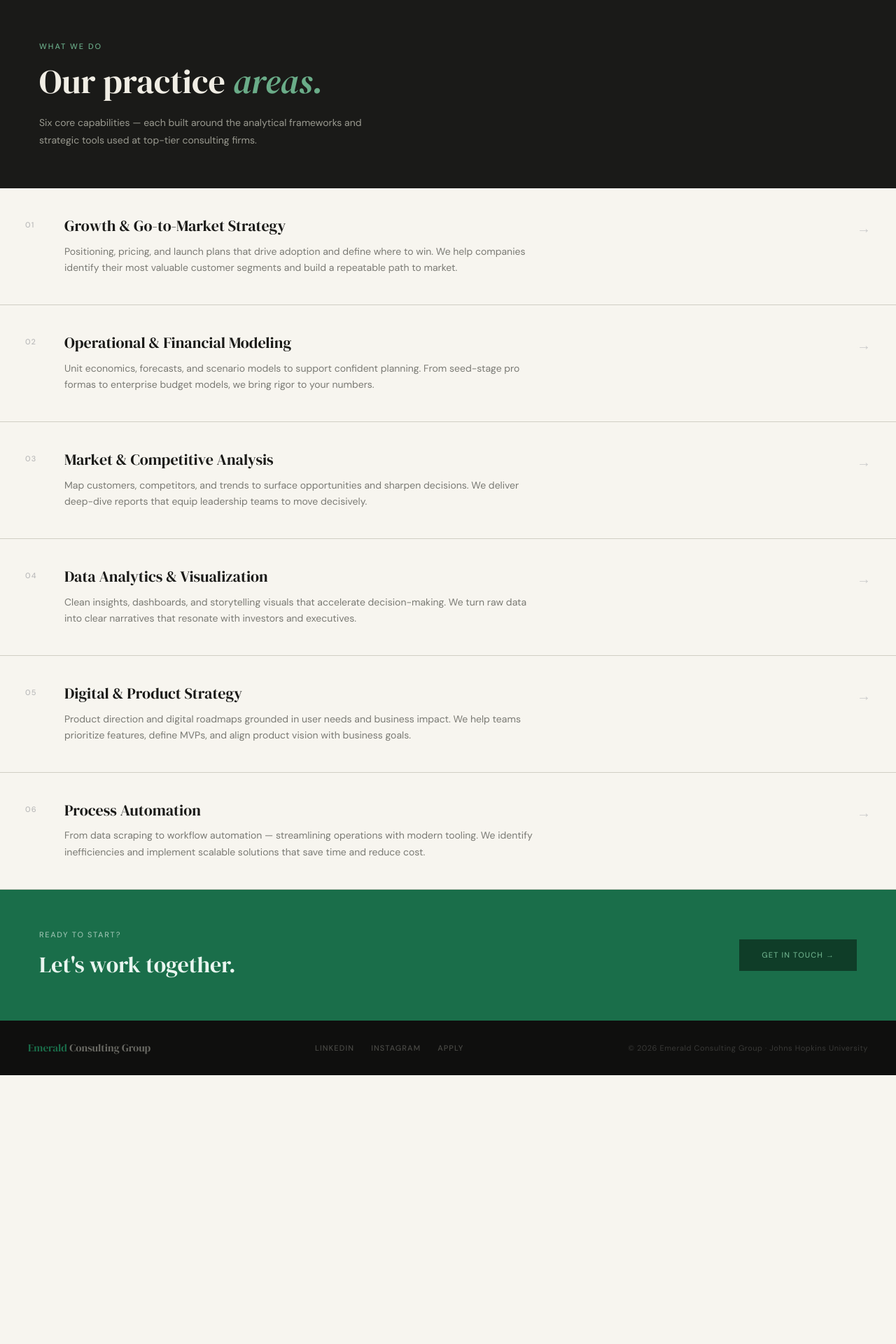
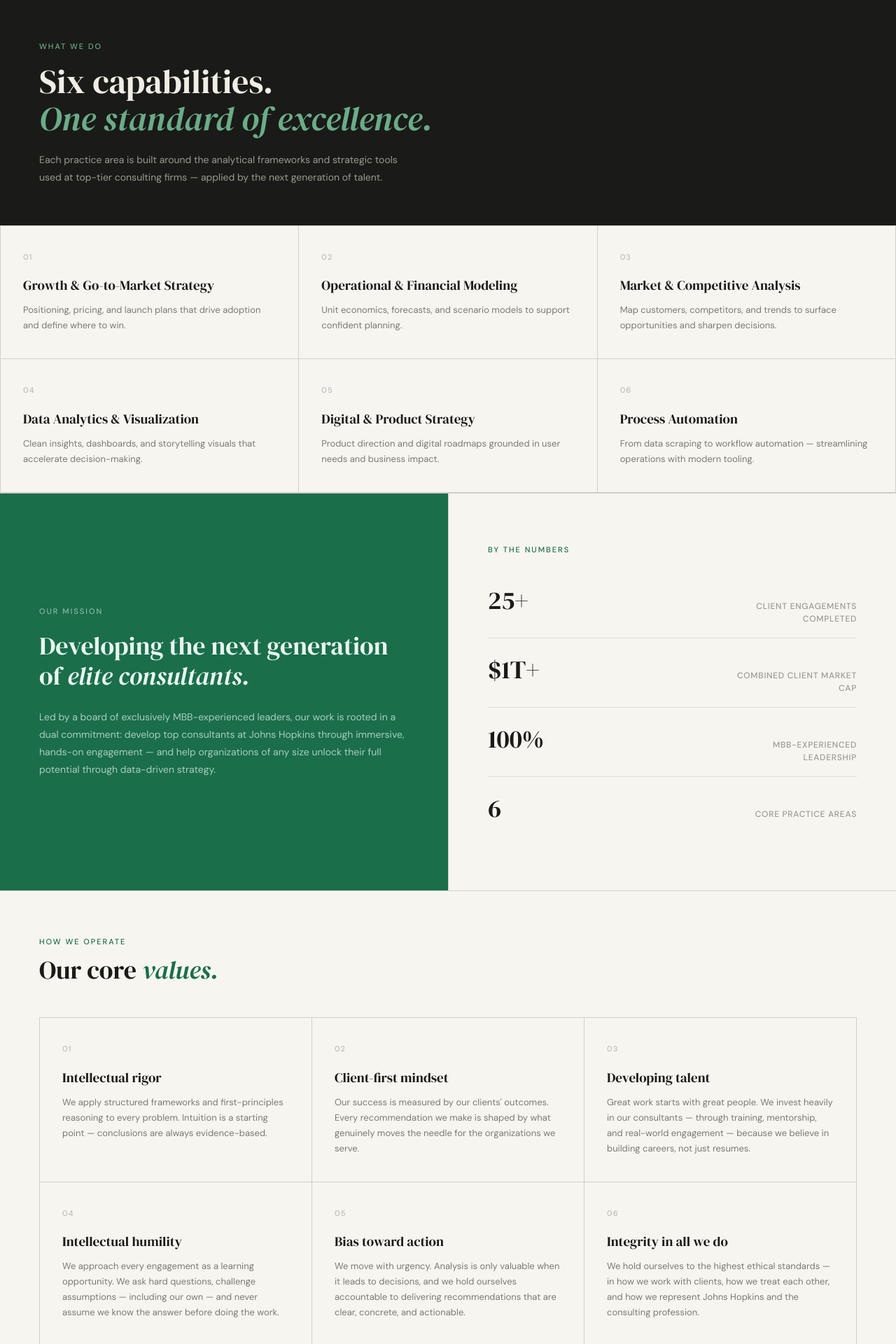
Before and after one commit to jxue16/emerald-website, a Next.js app: page /practice-areas in a window 1280 px wide. Shown: the part 80-2000 px from the top of the page at 70% size. Before the commit the page ends 1616 px from the top, so only its background shows below. Built offline with nearby package versions, Linux system fonts and the light colour scheme.

Commit message:
change practice areas

```diff
--- a/app/practice-areas/page.tsx
+++ b/app/practice-areas/page.tsx
@@ -2,12 +2,69 @@ import Nav from "../components/Nav";
 import Footer from "../components/Footer";
 
 const practices = [
-  { num: "01", title: "Growth & Go-to-Market Strategy", desc: "Positioning, pricing, and launch plans that drive adoption and define where to win. We help companies identify their most valuable customer segments and build a repeatable path to market." },
-  { num: "02", title: "Operational & Financial Modeling", desc: "Unit economics, forecasts, and scenario models to support confident planning. From seed-stage pro formas to enterprise budget models, we bring rigor to your numbers." },
-  { num: "03", title: "Market & Competitive Analysis", desc: "Map customers, competitors, and trends to surface opportunities and sharpen decisions. We deliver deep-dive reports that equip leadership teams to move decisively." },
-  { num: "04", title: "Data Analytics & Visualization", desc: "Clean insights, dashboards, and storytelling visuals that accelerate decision-making. We turn raw data into clear narratives that resonate with investors and executives." },
-  { num: "05", title: "Digital & Product Strategy", desc: "Product direction and digital roadmaps grounded in user needs and business impact. We help teams prioritize features, define MVPs, and align product vision with business goals." },
-  { num: "06", title: "Process Automation", desc: "From data scraping to workflow automation — streamlining operations with modern tooling. We identify inefficiencies and implement scalable solutions that save time and reduce cost." },
+  {
+    num: "01",
+    title: "Growth & Go-to-Market Strategy",
+    desc: "Positioning, pricing, and launch plans that drive adoption and define where to win.",
+  },
+  {
+    num: "02",
+    title: "Operational & Financial Modeling",
+    desc: "Unit economics, forecasts, and scenario models to support confident planning.",
+  },
+  {
+    num: "03",
+    title: "Market & Competitive Analysis",
+    desc: "Map customers, competitors, and trends to surface opportunities and sharpen decisions.",
+  },
+  {
+    num: "04",
+    title: "Data Analytics & Visualization",
+    desc: "Clean insights, dashboards, and storytelling visuals that accelerate decision-making.",
+  },
+  {
+    num: "05",
+    title: "Digital & Product Strategy",
+    desc: "Product direction and digital roadmaps grounded in user needs and business impact.",
+  },
+  {
+    num: "06",
+    title: "Process Automation",
+    desc: "From data scraping to workflow automation — streamlining operations with modern tooling.",
+  },
+];
+
+const values = [
+  {
+    num: "01",
+    title: "Intellectual rigor",
+    desc: "We apply structured frameworks and first-principles reasoning to every problem. Intuition is a starting point — conclusions are always evidence-based.",
+  },
+  {
+    num: "02",
+    title: "Client-first mindset",
+    desc: "Our success is measured by our clients' outcomes. Every recommendation we make is shaped by what genuinely moves the needle for the organizations we serve.",
+  },
+  {
+    num: "03",
+    title: "Developing talent",
+    desc: "Great work starts with great people. We invest heavily in our consultants — through training, mentorship, and real-world engagement — because we believe in building careers, not just resumes.",
+  },
+  {
+    num: "04",
+    title: "Intellectual humility",
+    desc: "We approach every engagement as a learning opportunity. We ask hard questions, challenge assumptions — including our own — and never assume we know the answer before doing the work.",
+  },
+  {
+    num: "05",
+    title: "Bias toward action",
+    desc: "We move with urgency. Analysis is only valuable when it leads to decisions, and we hold ourselves accountable to delivering recommendations that are clear, concrete, and actionable.",
+  },
+  {
+    num: "06",
+    title: "Integrity in all we do",
+    desc: "We hold ourselves to the highest ethical standards — in how we work with clients, how we treat each other, and how we represent Johns Hopkins and the consulting profession.",
+  },
 ];
 
 export default function PracticeAreas() {
@@ -17,52 +74,110 @@ export default function PracticeAreas() {
         @import url('https://fonts.googleapis.com/css2?family=DM+Serif+Display:ital@0;1&family=DM+Sans:wght@300;400;500&display=swap');
         *, *::before, *::after { box-sizing: border-box; margin: 0; padding: 0; }
         body { background: #f7f5ef; }
-        .practice-card { background: #f7f5ef; padding: 40px 36px; transition: background 0.2s; border-bottom: 0.5px solid #d0cec4; }
+
+        .practice-card { background: #f7f5ef; padding: 36px 32px; transition: background 0.2s; cursor: default; }
         .practice-card:hover { background: #1a1a18; }
         .practice-card:hover .pc-num { color: #1a6e4a; }
         .practice-card:hover .pc-title { color: #f0ede4; }
         .practice-card:hover .pc-desc { color: #7a7a74; }
-        .practice-card:hover .pc-arrow { color: #1a6e4a; }
+
+        .value-card { background: #f7f5ef; padding: 36px 32px; transition: background 0.2s; cursor: default; }
+        .value-card:hover { background: #1a6e4a; }
+        .value-card:hover .vc-num { color: rgba(232,245,239,0.4); }
+        .value-card:hover .vc-title { color: #e8f5ef; }
+        .value-card:hover .vc-desc { color: rgba(232,245,239,0.7); }
+
+        .two-grid { display: grid; grid-template-columns: 1fr 1fr; }
+        .three-grid { display: grid; grid-template-columns: repeat(3, 1fr); gap: 1px; background: #d0cec4; border: 0.5px solid #d0cec4; }
+
+        @media (max-width: 900px) {
+          .three-grid { grid-template-columns: 1fr !important; }
+          .two-grid { grid-template-columns: 1fr !important; }
+        }
       `}</style>
+
       <div style={{ fontFamily: "'DM Sans', sans-serif", backgroundColor: "#f7f5ef", color: "#1a1a18", minHeight: "100vh", display: "flex", flexDirection: "column" }}>
         <Nav />
 
         {/* PAGE HEADER */}
-        <div style={{ backgroundColor: "#1a1a18", padding: "64px 56px 56px" }}>
+        <div style={{ backgroundColor: "#1a1a18", padding: "64px 56px 0" }}>
           <p style={{ fontSize: 11, letterSpacing: "0.18em", textTransform: "uppercase", color: "#6aac88", marginBottom: 16, fontWeight: 500 }}>What we do</p>
-          <h1 style={{ fontFamily: "'DM Serif Display', serif", fontSize: 48, color: "#f0ede4", fontWeight: 400, lineHeight: 1.1, maxWidth: 600 }}>
-            Our practice <em style={{ fontStyle: "italic", color: "#6aac88" }}>areas.</em>
+          <h1 style={{ fontFamily: "'DM Serif Display', serif", fontSize: 48, color: "#f0ede4", fontWeight: 400, lineHeight: 1.1, maxWidth: 640 }}>
+            Six capabilities.<br />
+            <em style={{ fontStyle: "italic", color: "#6aac88" }}>One standard of excellence.</em>
           </h1>
-          <p style={{ fontSize: 14, color: "#9a9a90", lineHeight: 1.8, maxWidth: 520, marginTop: 20 }}>
-            Six core capabilities — each built around the analytical frameworks and strategic tools used at top-tier consulting firms.
+          <p style={{ fontSize: 14, color: "#9a9a90", lineHeight: 1.8, maxWidth: 520, margin: "20px 0 56px" }}>
+            Each practice area is built around the analytical frameworks and strategic tools used at top-tier consulting firms — applied by the next generation of talent.
           </p>
         </div>
 
-        {/* PRACTICES LIST */}
-        <div style={{ flex: 1 }}>
+        {/* PRACTICE GRID */}
+        <div className="three-grid">
           {practices.map((p) => (
             <div key={p.num} className="practice-card">
-              <div style={{ display: "flex", alignItems: "flex-start", justifyContent: "space-between", gap: 40 }}>
-                <div style={{ display: "flex", gap: 32, alignItems: "flex-start", flex: 1 }}>
-                  <span className="pc-num" style={{ fontSize: 11, color: "#bbb", letterSpacing: "0.1em", fontWeight: 500, minWidth: 24, paddingTop: 4 }}>{p.num}</span>
-                  <div>
-                    <div className="pc-title" style={{ fontFamily: "'DM Serif Display', serif", fontSize: 22, color: "#1a1a18", marginBottom: 12, lineHeight: 1.2, fontWeight: 400 }}>{p.title}</div>
-                    <div className="pc-desc" style={{ fontSize: 14, color: "#7a7a74", lineHeight: 1.7, maxWidth: 680 }}>{p.desc}</div>
-                  </div>
-                </div>
-                <span className="pc-arrow" style={{ fontSize: 20, color: "#ccc", paddingTop: 2 }}>→</span>
-              </div>
+              <div className="pc-num" style={{ fontSize: 11, color: "#bbb", letterSpacing: "0.1em", marginBottom: 20, fontWeight: 500 }}>{p.num}</div>
+              <div className="pc-title" style={{ fontFamily: "'DM Serif Display', serif", fontSize: 19, color: "#1a1a18", marginBottom: 12, lineHeight: 1.3, fontWeight: 400 }}>{p.title}</div>
+              <div className="pc-desc" style={{ fontSize: 13, color: "#7a7a74", lineHeight: 1.7 }}>{p.desc}</div>
             </div>
           ))}
         </div>
 
+        {/* MISSION STATEMENT */}
+        <div className="two-grid" style={{ borderTop: "0.5px solid #d0cec4", borderBottom: "0.5px solid #d0cec4" }}>
+          <div style={{ backgroundColor: "#1a6e4a", padding: "72px 56px", display: "flex", flexDirection: "column", justifyContent: "center" }}>
+            <p style={{ fontSize: 11, letterSpacing: "0.18em", textTransform: "uppercase", color: "rgba(232,245,239,0.55)", fontWeight: 500, marginBottom: 20 }}>Our mission</p>
+            <h2 style={{ fontFamily: "'DM Serif Display', serif", fontSize: 36, color: "#e8f5ef", fontWeight: 400, lineHeight: 1.2, marginBottom: 24 }}>
+              Developing the next generation of{" "}
+              <em style={{ fontStyle: "italic" }}>elite consultants.</em>
+            </h2>
+            <p style={{ fontSize: 14, color: "rgba(232,245,239,0.7)", lineHeight: 1.8 }}>
+              Led by a board of exclusively MBB-experienced leaders, our work is rooted in a dual commitment: develop top consultants at Johns Hopkins through immersive, hands-on engagement — and help organizations of any size unlock their full potential through data-driven strategy.
+            </p>
+          </div>
+          <div style={{ backgroundColor: "#f7f5ef", padding: "72px 56px", display: "flex", flexDirection: "column", justifyContent: "center", borderLeft: "0.5px solid #d0cec4" }}>
+            <p style={{ fontSize: 11, letterSpacing: "0.18em", textTransform: "uppercase", color: "#1a6e4a", fontWeight: 500, marginBottom: 20 }}>By the numbers</p>
+            <div style={{ display: "flex", flexDirection: "column", gap: 0 }}>
+              {[
+                { num: "25+", label: "Client engagements completed" },
+                { num: "$1T+", label: "Combined client market cap" },
+                { num: "100%", label: "MBB-experienced leadership" },
+                { num: "6", label: "Core practice areas" },
+              ].map((s, i) => (
+                <div key={s.label} style={{ display: "flex", alignItems: "baseline", justifyContent: "space-between", padding: "18px 0", borderBottom: i < 3 ? "0.5px solid #e0ddd6" : "none", gap: 16 }}>
+                  <span style={{ fontFamily: "'DM Serif Display', serif", fontSize: 36, color: "#1a1a18", fontWeight: 400 }}>{s.num}</span>
+                  <span style={{ fontSize: 12, color: "#9a9a90", letterSpacing: "0.06em", textTransform: "uppercase", fontWeight: 500, textAlign: "right", maxWidth: 200 }}>{s.label}</span>
+                </div>
+              ))}
+            </div>
+          </div>
+        </div>
+
+        {/* CORE VALUES */}
+        <div style={{ padding: "64px 56px 40px", backgroundColor: "#f7f5ef" }}>
+          <div style={{ marginBottom: 48 }}>
+            <p style={{ fontSize: 11, letterSpacing: "0.18em", textTransform: "uppercase", color: "#1a6e4a", fontWeight: 500, marginBottom: 12 }}>How we operate</p>
+            <h2 style={{ fontFamily: "'DM Serif Display', serif", fontSize: 36, color: "#1a1a18", fontWeight: 400, lineHeight: 1.1 }}>
+              Our core <em style={{ fontStyle: "italic", color: "#1a6e4a" }}>values.</em>
+            </h2>
+          </div>
+          <div className="three-grid">
+            {values.map((v) => (
+              <div key={v.num} className="value-card">
+                <div className="vc-num" style={{ fontSize: 11, color: "#bbb", letterSpacing: "0.1em", marginBottom: 20, fontWeight: 500 }}>{v.num}</div>
+                <div className="vc-title" style={{ fontFamily: "'DM Serif Display', serif", fontSize: 19, color: "#1a1a18", marginBottom: 12, lineHeight: 1.3, fontWeight: 400 }}>{v.title}</div>
+                <div className="vc-desc" style={{ fontSize: 13, color: "#7a7a74", lineHeight: 1.7 }}>{v.desc}</div>
+              </div>
+            ))}
+          </div>
+        </div>
+
         {/* CTA */}
-        <div style={{ backgroundColor: "#1a6e4a", padding: "56px", display: "flex", alignItems: "center", justifyContent: "space-between", flexWrap: "wrap", gap: 24 }}>
+        <div style={{ backgroundColor: "#1a1a18", padding: "56px", display: "flex", alignItems: "center", justifyContent: "space-between", flexWrap: "wrap", gap: 24 }}>
           <div>
-            <p style={{ fontSize: 11, letterSpacing: "0.15em", textTransform: "uppercase", color: "rgba(232,245,239,0.6)", fontWeight: 500, marginBottom: 10 }}>Ready to start?</p>
-            <h2 style={{ fontFamily: "'DM Serif Display', serif", fontSize: 32, color: "#e8f5ef", fontWeight: 400 }}>Let&apos;s work together.</h2>
+            <p style={{ fontSize: 11, letterSpacing: "0.15em", textTransform: "uppercase", color: "rgba(232,245,239,0.5)", fontWeight: 500, marginBottom: 10 }}>Ready to start?</p>
+            <h2 style={{ fontFamily: "'DM Serif Display', serif", fontSize: 30, color: "#f0ede4", fontWeight: 400 }}>Let&apos;s work together.</h2>
           </div>
-          <a href="/placements" style={{ backgroundColor: "#0f3d28", color: "#6aac88", padding: "14px 32px", fontSize: 11, letterSpacing: "0.1em", textTransform: "uppercase", fontWeight: 500, textDecoration: "none" }}>
+          <a href="/work-with-us" style={{ backgroundColor: "#1a6e4a", color: "#e8f5ef", padding: "14px 32px", fontSize: 11, letterSpacing: "0.1em", textTransform: "uppercase", fontWeight: 500, textDecoration: "none" }}>
             Get in touch →
           </a>
         </div>
```
